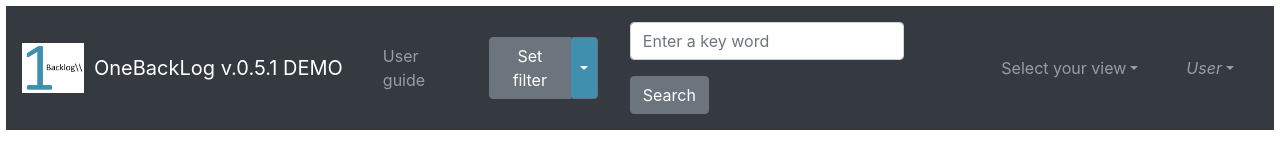
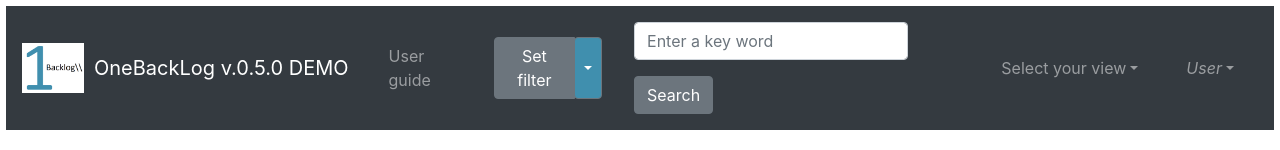
Before and after one commit to ErikVerheul/OneBacklog, a Vue app: page / in a window 1280 px wide. Shown: the top 150 px of the page. Built offline with nearby package versions, Linux system fonts and the light colour scheme.

Commit message:
Change release number

```diff
--- a/src/components/header/header.vue
+++ b/src/components/header/header.vue
@@ -76,7 +76,7 @@
 	export default {
 		data() {
 			return {
-				appVersion: 'OneBackLog v.0.5.1',
+				appVersion: 'OneBackLog v.0.5.0',
 				filterText: FILTERBUTTONTEXT,
 				searchText: SEARCHBUTTONTEXT,
 				eventBgColor: '#408FAE',
```
